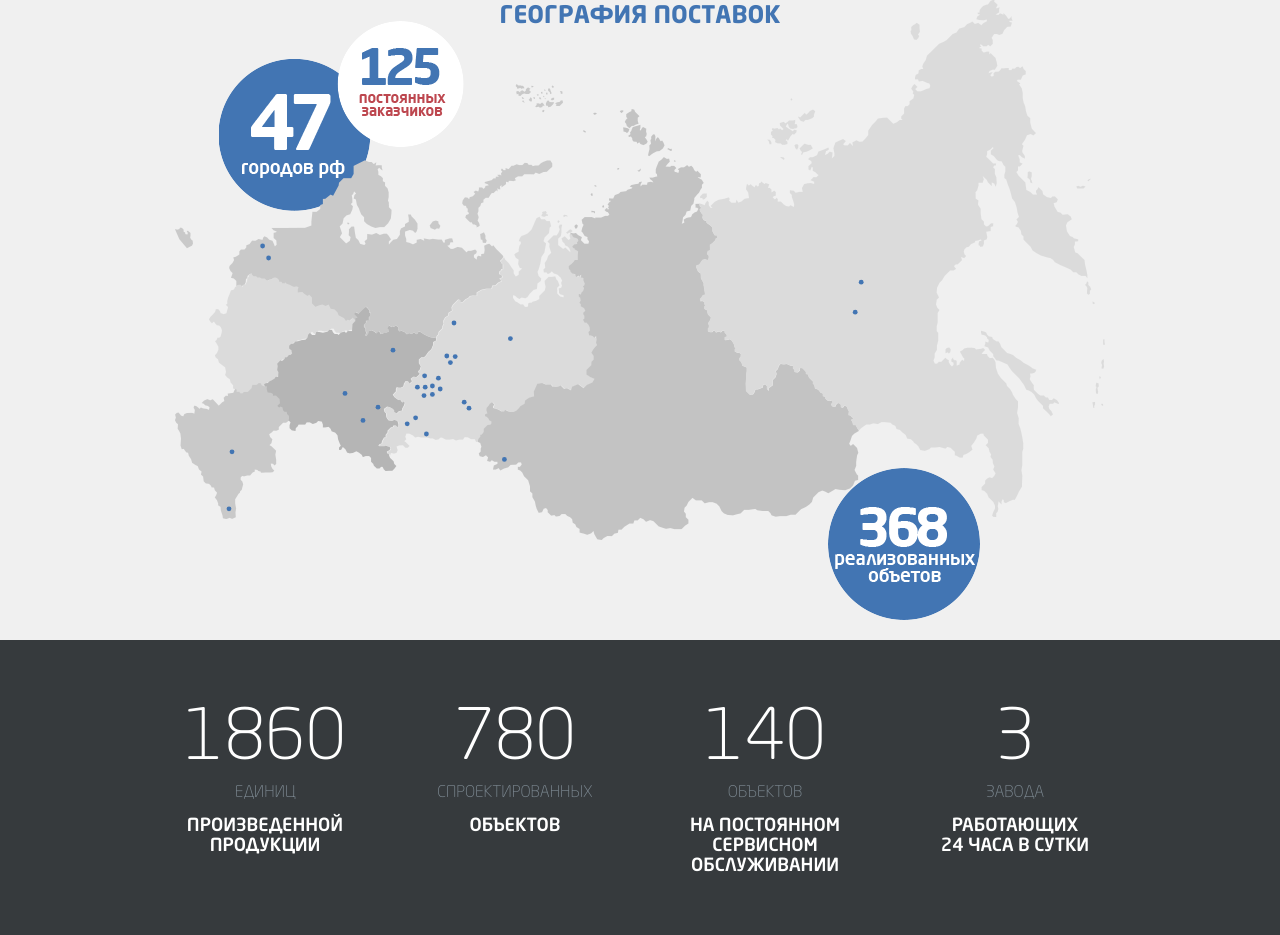
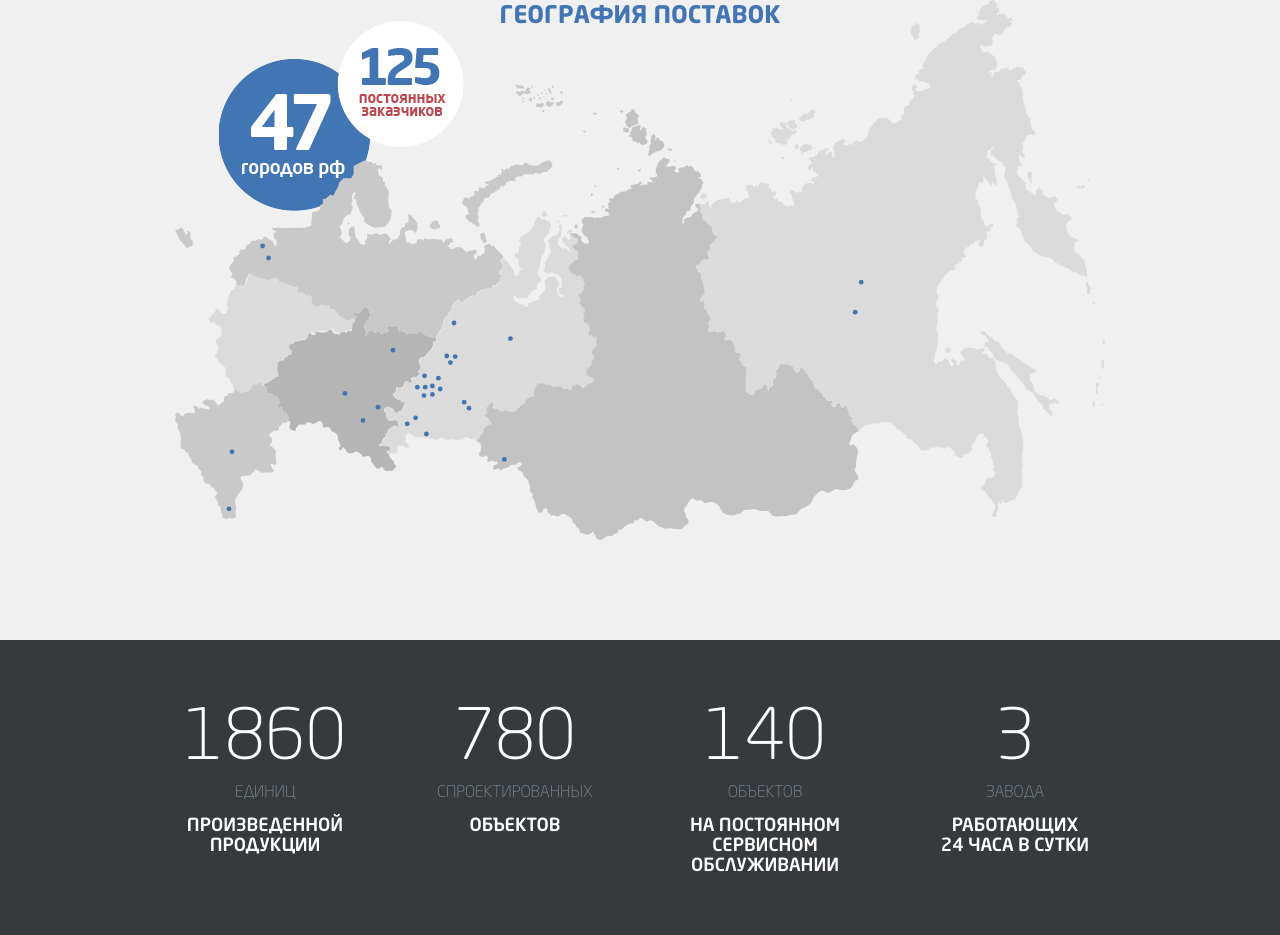
Before and after one commit to stellunger/rpi, a CodeIgniter app: page / in a window 1280 px wide. Shown: the part 1049-1984 px from the top of the page. Run offline with CodeIgniter, Linux system fonts and the light colour scheme; some libraries are stand-ins or nearby versions; some web fonts are replaced.

Commit message:
final circles1

```diff
--- a/html/application/views/main-page.php
+++ b/html/application/views/main-page.php
@@ -61,7 +61,7 @@
 		<div class="b-map-point7"><img src="images/b-map-7.png" alt=""></div>
 	</div>
 
-	<img src="<?php echo base_url(); ?>images/circles-01.png" style="position:absolute; bottom:-80px; right:120px;"/>
+	<!--<img src="<?php echo base_url(); ?>images/circles-01.png" style="position:absolute; bottom:-80px; right:120px;"/>-->
 
 	<div class="b-markers">
 		<div class="b-map1">
```
